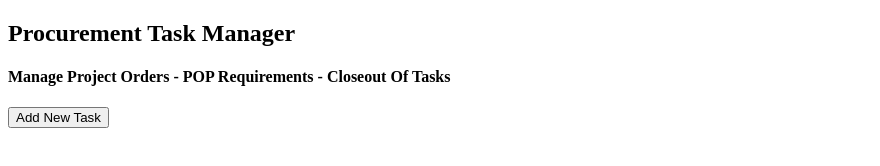
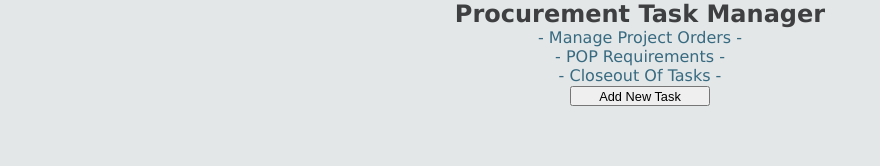
Before and after one commit to angiekoepplinger/Koepplinger_Angela_Project4, a plain HTML site: page index.html in a window 1280 px wide. Shown: the whole page, without its empty margins (0-880 px from the left). Drawn offline with Linux system fonts and the light colour scheme.

Commit message:
Final Push, Web App-Project 4

```diff
--- a/CSS/styles.css
+++ b/CSS/styles.css
@@ -107,3 +107,20 @@ div#items ul li ul{
 	background-color: #E3E7E8;
 	margin-bottom: 10px;
 }
+body#indexPage{
+	background-color: #E3E7E8;
+}
+div#container2{
+	text-align:center;
+}
+hgroup h1{
+	font-size: 1.5em;
+}
+hgroup p{
+	font-size: 1em;
+	margin: 0;
+	color: #386A80;
+}
+html body a#addTask{
+	text-decoration: none;
+}
--- a/index.html
+++ b/index.html
@@ -13,14 +13,19 @@
         <meta name="HandheldFriendly" content="True" />
         <meta name="MobileOptimized" content= "320" />
         <title>Add Task</title>
+        <link rel="stylesheet" type="text/css" href="css/styles.css" />
     </head>
-    <body>
+    <body id="indexPage">
+        <div id="container2">
         <header>
     	   <hgroup>
-                <h2>Procurement Task Manager</h2>
-                <h4>Manage Project Orders - POP Requirements - Closeout Of Tasks</h4>
+                <h1>Procurement Task Manager</h2>
+                <p>- Manage Project Orders -
+                <p>- POP Requirements -
+                <p>- Closeout Of Tasks -
             </hgroup>
         </header>
-        <a href="additem.html" <button><input type="submit" value="Add New Task" id="submit"/></button></a>
+        <a href="additem.html" id="addTask"><input type="submit" value="Add New Task" id="submit"/></a>
+        </div>
     </body>
 </html>
```
